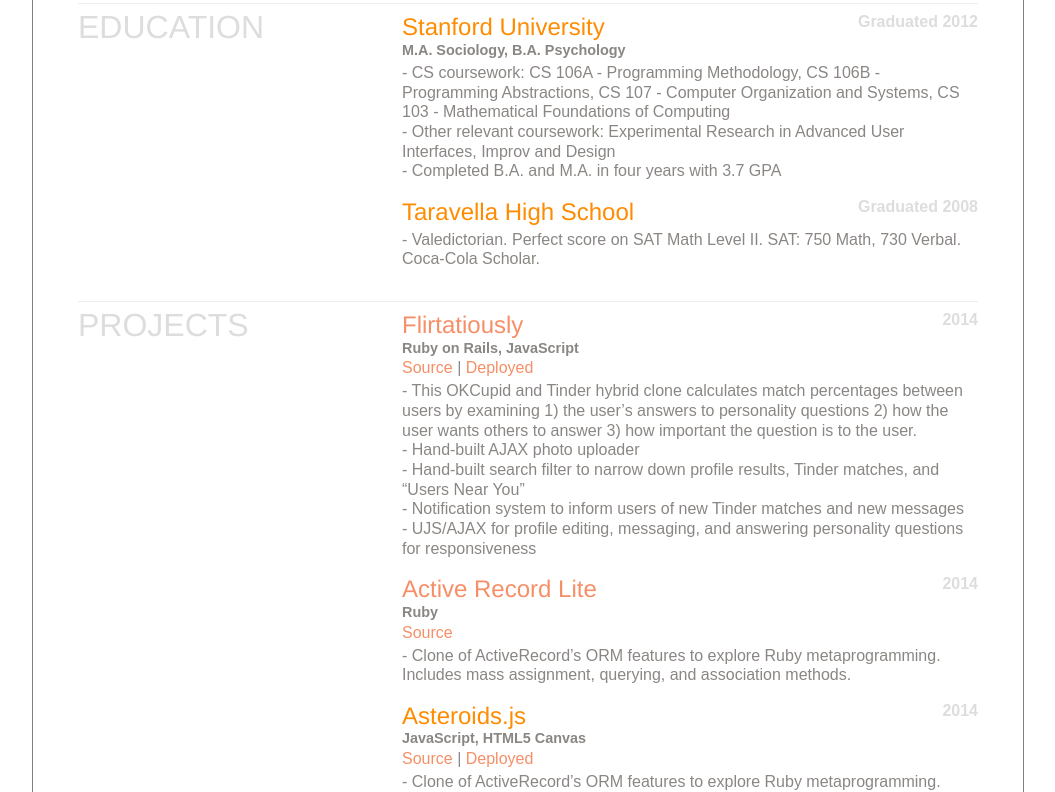
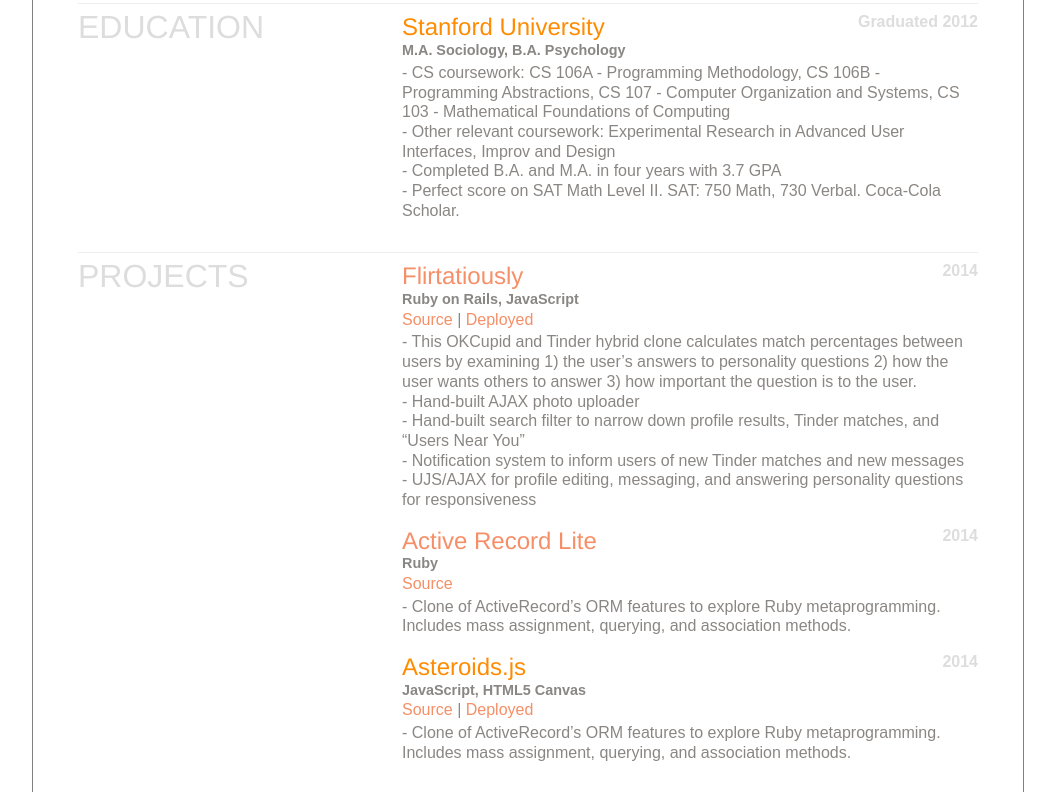
Before and after one commit to ralphamale/ralphamale.github.io, a plain HTML site: page index.html in a window 1280 px wide. Shown: the part 1879-2671 px from the top of the page, without its empty margins (112-1167 px from the left). Drawn offline with nearby package versions, Linux system fonts and the light colour scheme.

Commit message:
Removes HS from resume.

```diff
--- a/index.html
+++ b/index.html
@@ -340,23 +340,10 @@
                       Foundations of Computing <br>
                       - Other relevant coursework: Experimental Research in
                        Advanced User Interfaces, Improv and Design <br>
-                      - Completed B.A. and M.A. in four years with 3.7 GPA
+                      - Completed B.A. and M.A. in four years with 3.7 GPA<br>
+                      - Perfect score on SAT Math Level II.
+                       SAT: 750 Math, 730 Verbal. Coca-Cola Scholar.
 
-                    </p>
-                  </li>
-                  <li class="section-item clearfix">
-                    <header class="item-header clearfix">
-                      <div class="item-header-left">
-                        <h4>Taravella High School</h4>
-                      </div>
-                      <div class="item-header-right">
-                          Graduated 2008
-                      </div>
-                    </header>
-
-                    <p>
-                      - Valedictorian. Perfect score on SAT Math Level II.
-                       SAT: 750 Math, 730 Verbal. Coca-Cola Scholar.
                     </p>
                   </li>
                 </ul>
```
